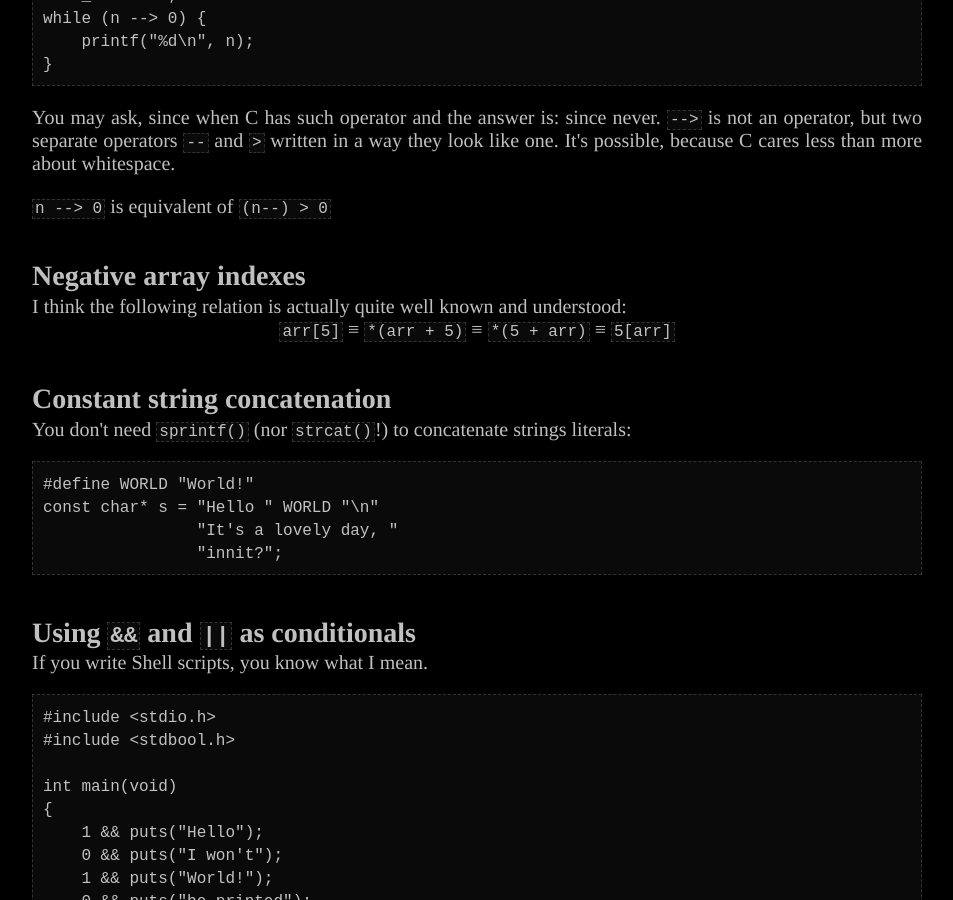
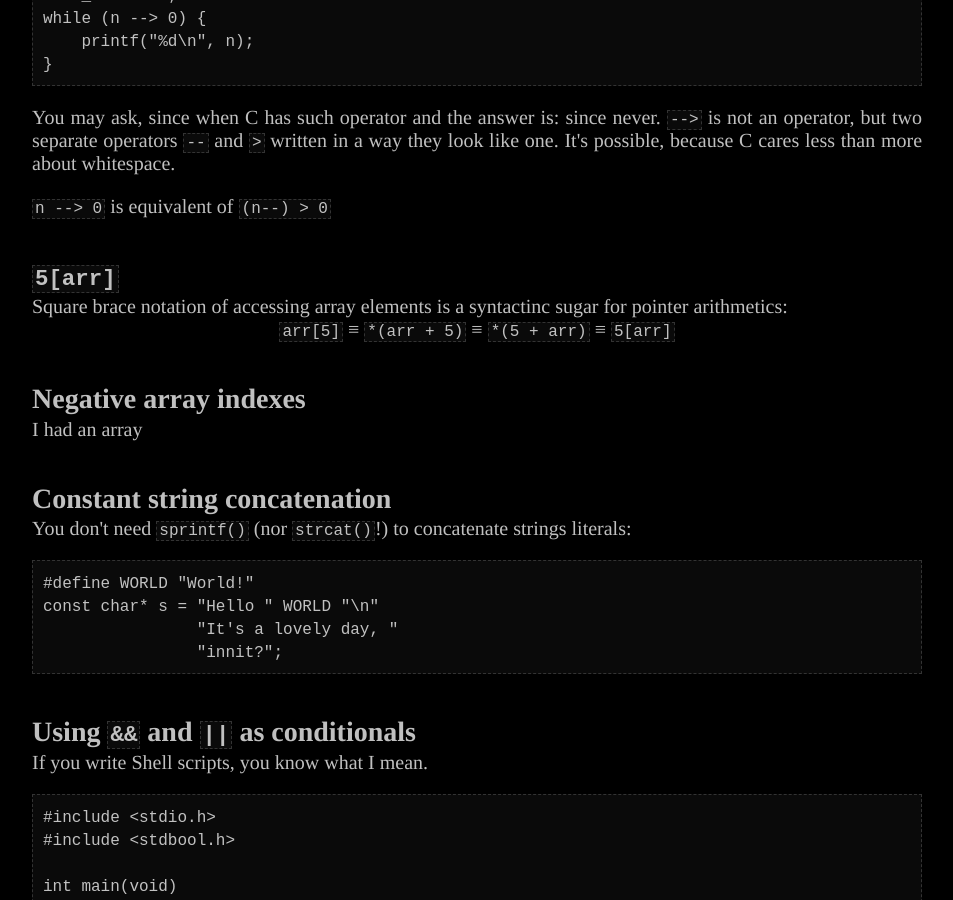
Before and after one commit to Jorenar/blog, a Jekyll site: the page built from _posts/2023-02-19-less-known-c.md, in a window 1280 px wide and 900 px high, scrolled down 8575 px. Shown: the whole window, without its empty margins (163-1116 px from the left). Built offline with Jekyll 4.4.1, drawn with Linux system fonts in a browser that asks for light colours.

Commit message:
deploy: a0f9dfd36d8e1c9c07da809628ae118b2fb8bfdd

```diff
--- a/_posts/2023-02-19-less-known-c.md
+++ b/_posts/2023-02-19-less-known-c.md
@@ -404,13 +404,17 @@ about whitespace.
 
 `n --> 0` is equivalent of `(n--) > 0`
 
-## Negative array indexes
+## `5[arr]`
 
-I think the following relation is actually quite well known and understood:
+Square brace notation of accessing array elements is a syntactinc sugar for pointer arithmetics:
 
 <div markdown="1" style="width:100%; text-align:center">
 `arr[5]` &equiv; `*(arr + 5)` &equiv; `*(5 + arr)` &equiv; `5[arr]`
 </div>
+
+## Negative array indexes
+
+I had an array
 
 ## Constant string concatenation
 
```
